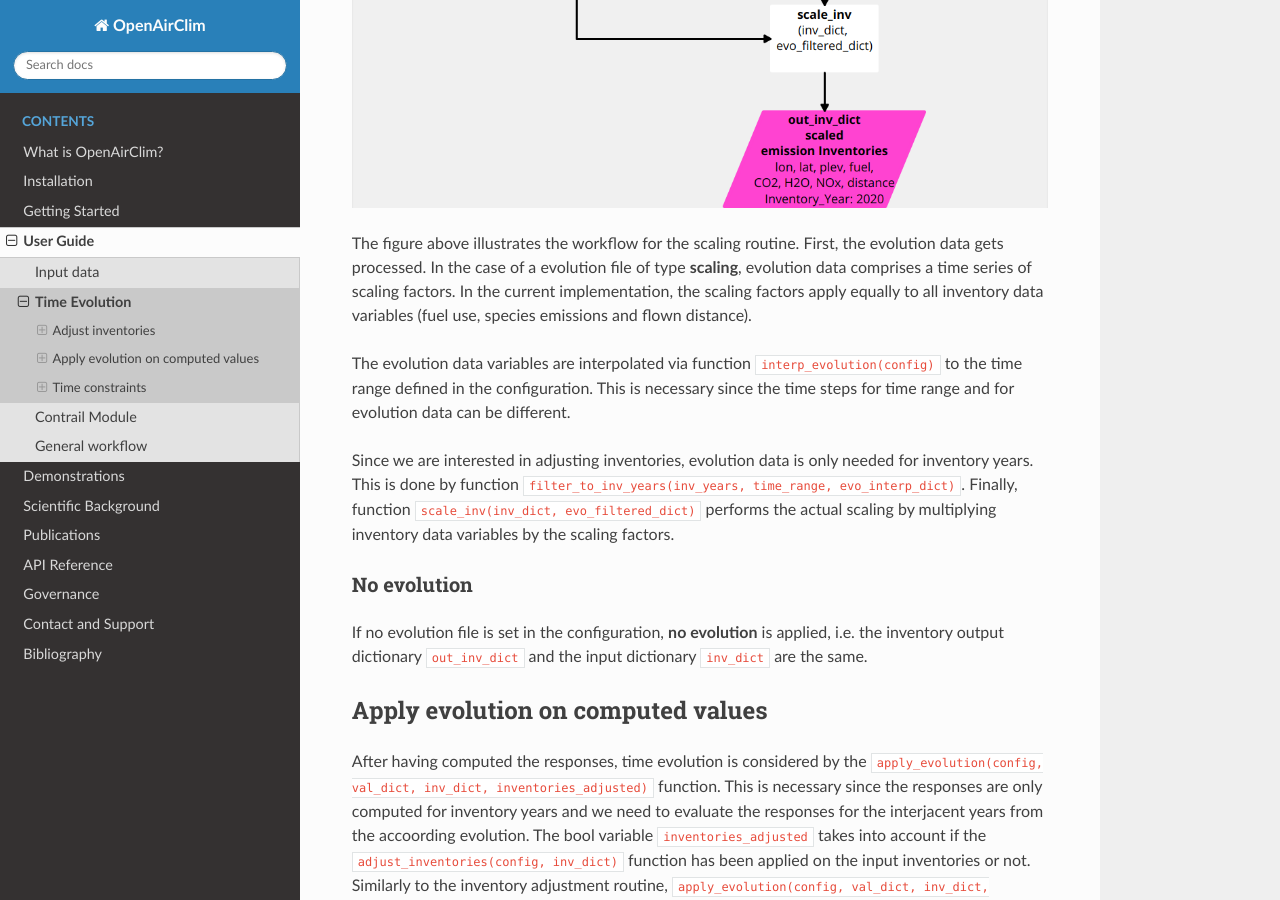
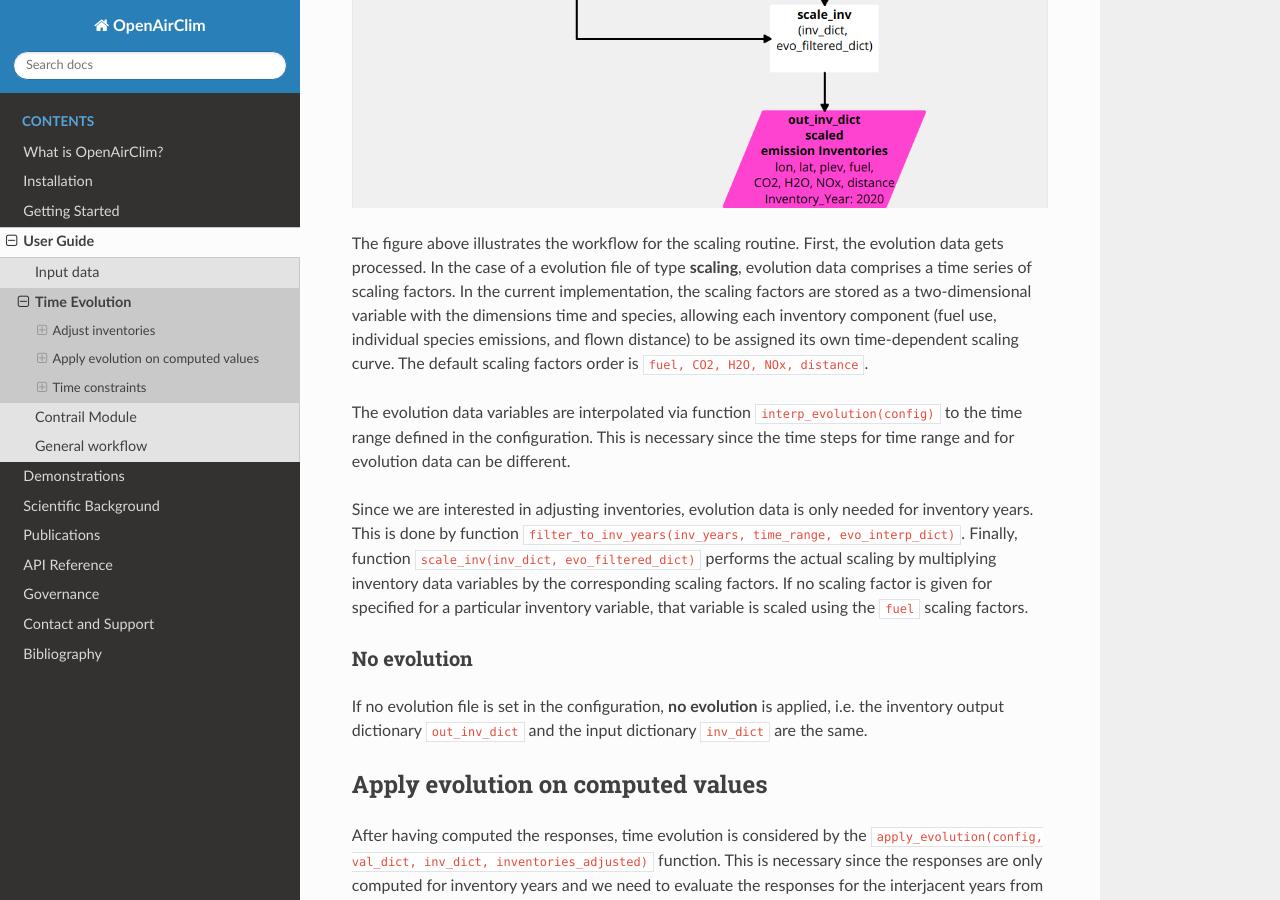
Before and after one commit to dlr-pa/oac, a Sphinx documentation site: the page built from docs/source/user_guide/02_evolution.md, in a window 1280 px wide and 900 px high, scrolled down 3007 px. Built offline with Sphinx 7.4.7 and the Read the Docs theme 3.1.0, drawn with Linux system fonts in a browser that asks for light colours.

Commit message:
Update scaling demo and docs for multi-species scaling

```diff
--- a/docs/source/demos/02_scaling/scaling.rst
+++ b/docs/source/demos/02_scaling/scaling.rst
@@ -3,7 +3,8 @@ Scaling
 
 In this example, the time evolution of type **scaling** is demonstrated.
 In the scenario, the emissions increase linearly from the year 2019 to the year 2039.
-The emissions in 2039 are set to be twice as much as in 2019.
+The flown distance in 2039 is set to be twice that of 2019, with fuel burn increasing by 80 percent, CO₂ by 50 percent, and H₂O by 20 percent, while NOₓ emissions are set to decrease by 20 percent.
+
 
 Imports
 -------
--- a/docs/source/user_guide/02_evolution.md
+++ b/docs/source/user_guide/02_evolution.md
@@ -43,11 +43,11 @@ The general idea behind the scaling routine is that the parameters in the evolut
 
 ![scale_inventories](../_static/scale_inventories.png)
 
-The figure above illustrates the workflow for the scaling routine. First, the evolution data gets processed. In the case of a evolution file of type **scaling**, evolution data comprises a time series of scaling factors. In the current implementation, the scaling factors apply equally to all inventory data variables (fuel use, species emissions and flown distance).
+The figure above illustrates the workflow for the scaling routine. First, the evolution data gets processed. In the case of a evolution file of type **scaling**, evolution data comprises a time series of scaling factors. In the current implementation, the scaling factors are stored as a two-dimensional variable with the dimensions time and species, allowing each inventory component (fuel use, individual species emissions, and flown distance) to be assigned its own time-dependent scaling curve. The default scaling factors order is `fuel, CO2, H2O, NOx, distance`.
 
 The evolution data variables are interpolated via function `interp_evolution(config)` to the time range defined in the configuration. This is necessary since the time steps for time range and for evolution data can be different.
 
-Since we are interested in adjusting inventories, evolution data is only needed for inventory years. This is done by function `filter_to_inv_years(inv_years, time_range, evo_interp_dict)`. Finally, function `scale_inv(inv_dict, evo_filtered_dict)` performs the actual scaling by multiplying inventory data variables by the scaling factors.
+Since we are interested in adjusting inventories, evolution data is only needed for inventory years. This is done by function `filter_to_inv_years(inv_years, time_range, evo_interp_dict)`. Finally, function `scale_inv(inv_dict, evo_filtered_dict)` performs the actual scaling by multiplying inventory data variables by the corresponding scaling factors. If no scaling factor is given for specified for a particular inventory variable, that variable is scaled using the `fuel` scaling factors.
 
 ### No evolution
 
```
Also changed, not shown: other parts of docs/source/demos/02_scaling/scaling.rst (+1 -1 lines), 2 other files.
